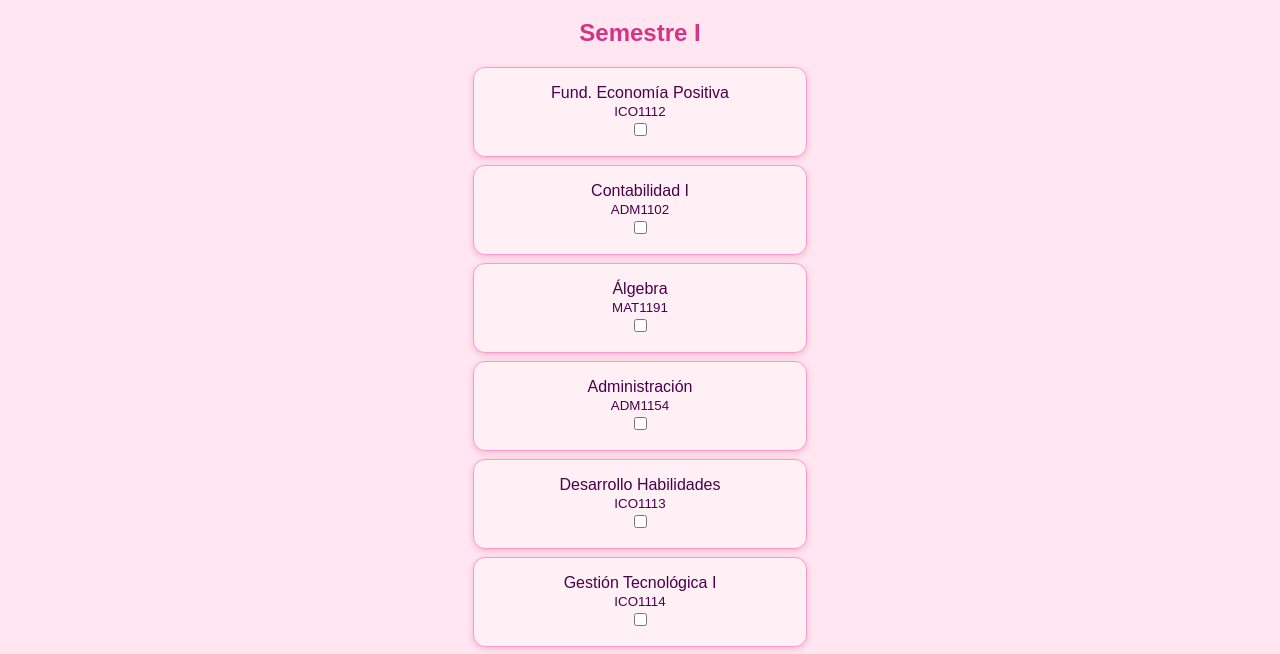
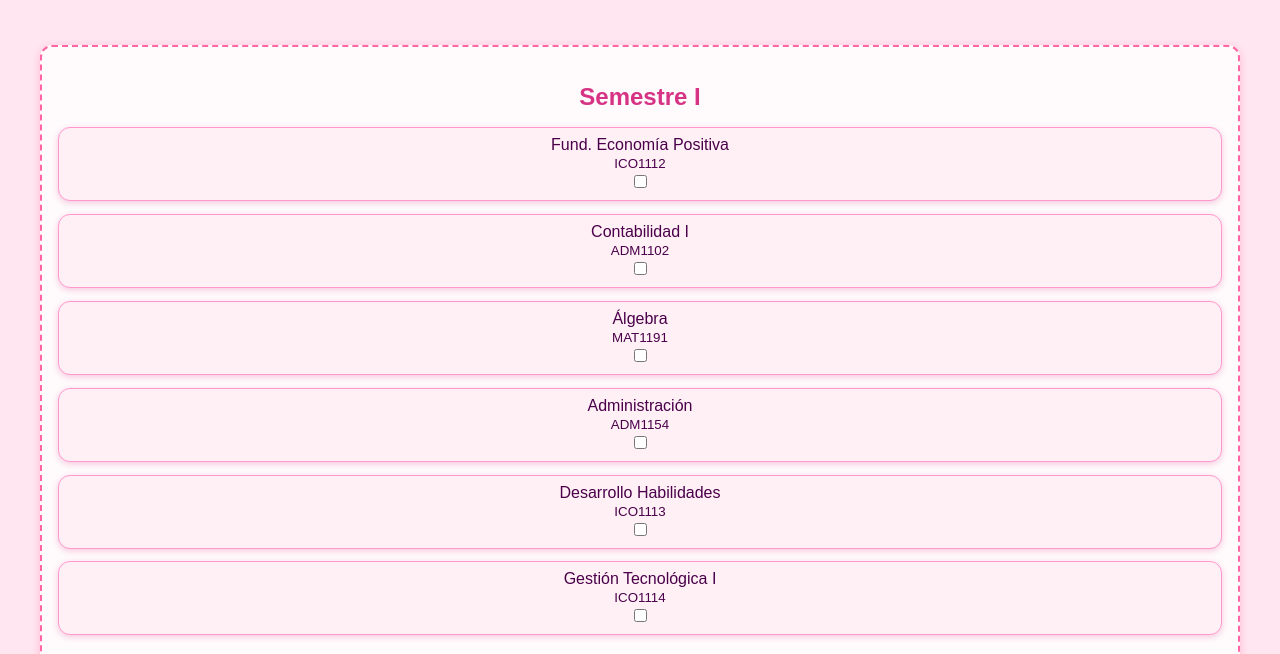
Before and after one commit to Camila-mr/Malla_interactiva, a plain HTML site: page index.html in a window 1280 px wide. Shown: the part 101-755 px from the top of the page. Drawn offline with Linux system fonts and the light colour scheme.

Commit message:
Update style.css

```diff
--- a/style.css
+++ b/style.css
@@ -8,24 +8,39 @@ body {
 h1 {
   text-align: center;
   color: #cc0066;
+  margin-bottom: 3rem;
+}
+
+.malla {
+  display: flex;
+  flex-direction: row;
+  gap: 2rem;
+  overflow-x: auto;
+  padding-bottom: 2rem;
 }
 
 .semestre {
-  margin-bottom: 2rem;
+  min-width: 300px;
+  flex-shrink: 0;
+  background-color: #ffffffcc;
+  border: 2px dashed #ff66a3;
+  border-radius: 12px;
+  padding: 1rem;
+  box-shadow: 0 2px 8px rgba(255, 0, 102, 0.2);
 }
 
 .semestre h2 {
   text-align: center;
   color: #d63384;
+  margin-bottom: 1rem;
 }
 
 .ramo {
   background-color: #fff0f5;
   border: 1px solid #ff99cc;
   border-radius: 12px;
-  padding: 1rem;
-  margin: 0.5rem auto;
-  width: 300px;
+  padding: 0.5rem;
+  margin-bottom: 0.8rem;
   text-align: center;
   box-shadow: 0 2px 6px rgba(204, 0, 102, 0.2);
 }
```
